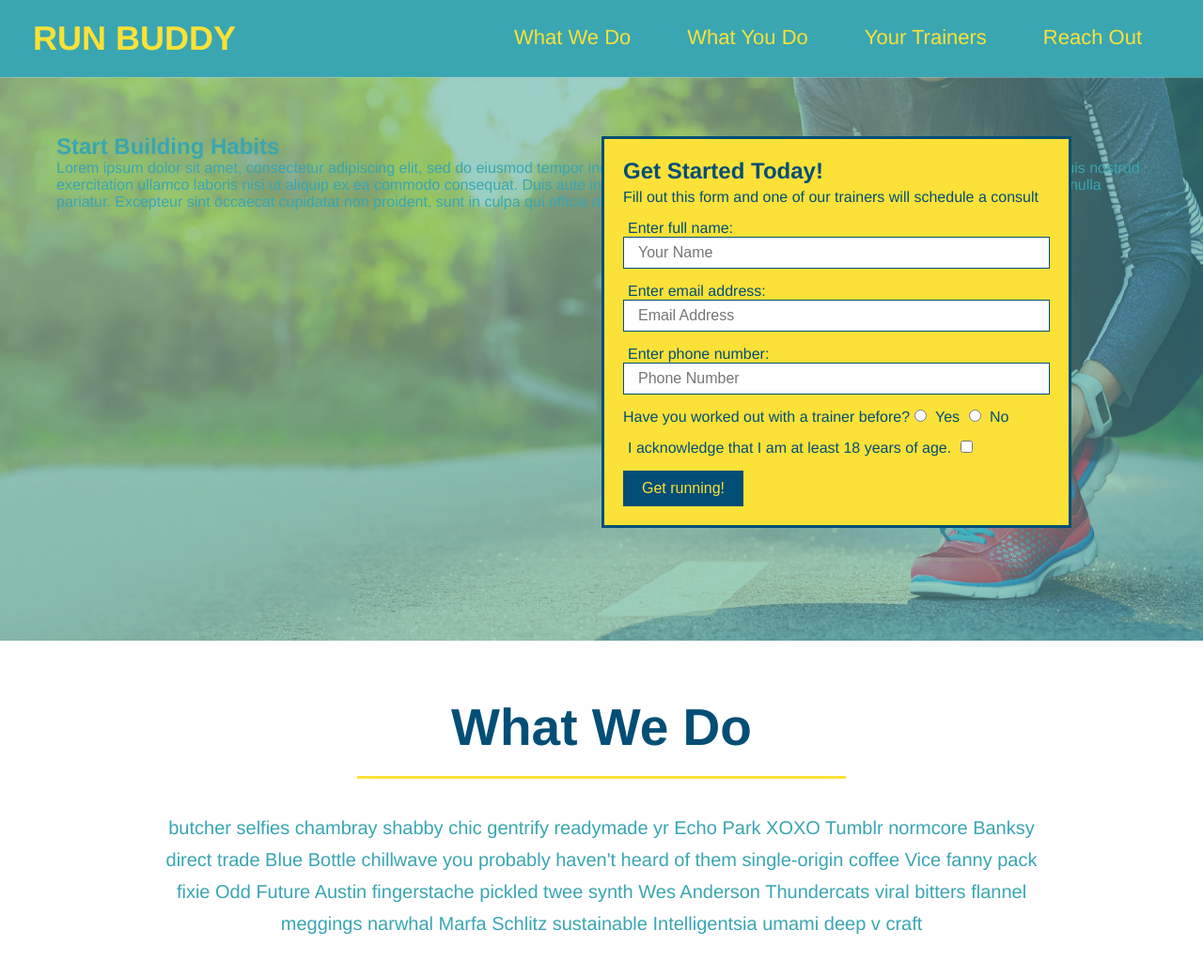
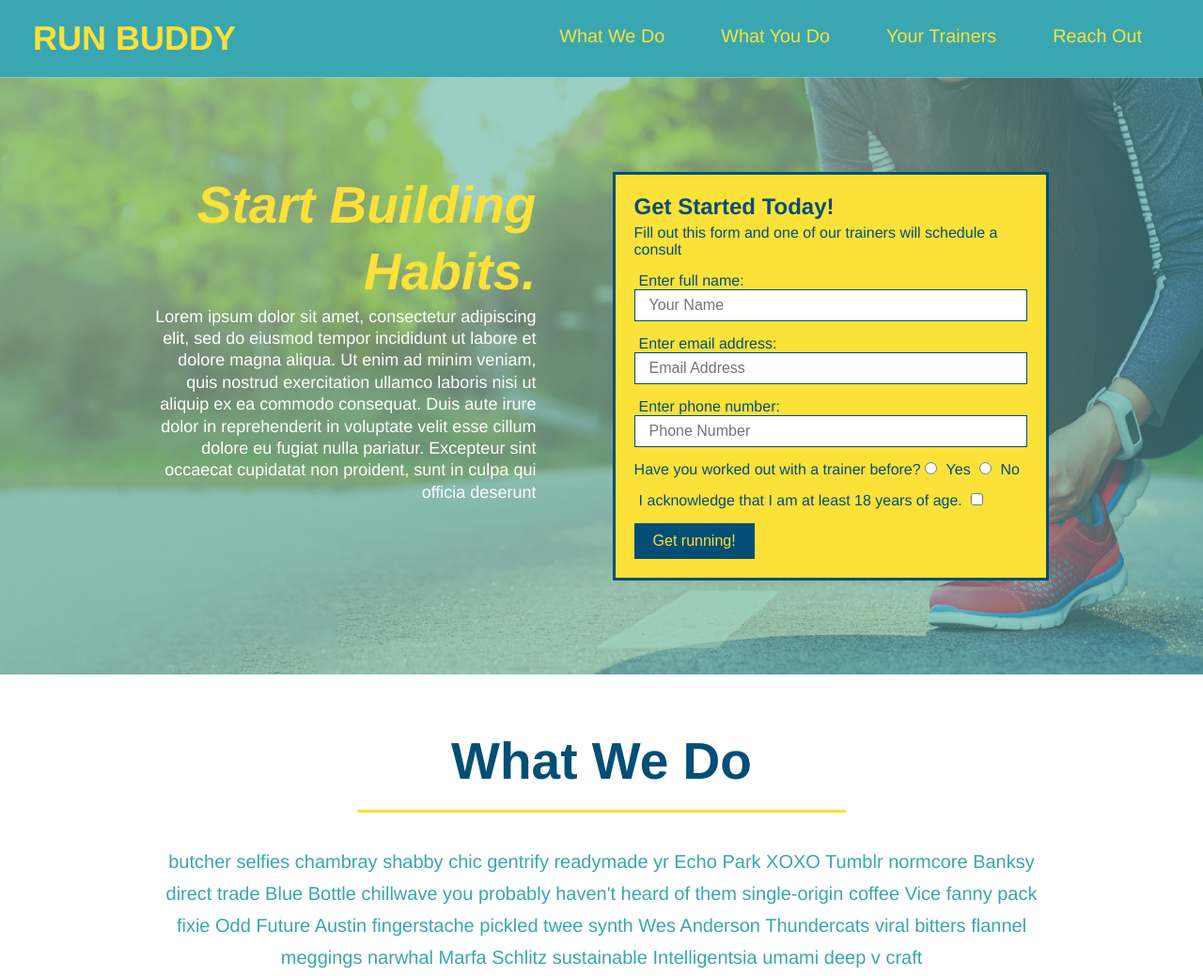
Before and after one commit to Collin-W/run-buddy, a plain HTML site: page index.html in a window 1280 px wide. Shown: the top 1039 px of the page at 94% size. Drawn offline with Linux system fonts and the light colour scheme.

Commit message:
add flexbox to hero

```diff
--- a/assets/css/style.css
+++ b/assets/css/style.css
@@ -44,21 +44,21 @@
 header nav ul li a {
     margin: 0 30px;
     font-weight: lighter;
-    font-size: 22px;
+    font-size: 1.55vw;
 }
 footer {
+    justify-content: space-between;
+    flex-wrap: wrap;
     background: #fce138;
     width: 100%;
     padding: 40px 35px;
 }
 footer h2 {
-    display: inline;
     color: #024e76;
     font-size: 30px;
     margin: 0;
 }
 footer div {
-    float: right;
     line-height: 1.5;
     text-align: right;
 }
@@ -73,23 +73,23 @@
 /*hero style start*/
 .hero {
     background-image: url("../images/hero-bg.jpg");
-    height: 600px;
     background-size: cover;
     background-position: center;
-    position: relative;
+    display: flex;
+    justify-content: center;
+    flex-wrap: wrap;
+
 }
 /*hero end*/
 
-/* hero from*/
+/* hero form*/
 .hero-form {
+width: 40%;
+margin: 3.5%;
 background-color: #fce138;
 color: #024e76;
 padding: 20px;
-width: 500px;
 border: solid 3px #024e76;
-position: absolute;
-bottom: 120px;
-right: 140px;
 }
 
 .hero-form h3 {
@@ -117,6 +117,19 @@
     border: none;
     padding: 10px 20px;
     font-size: 16px;
+}
+.hero-cta {
+width: 35%;
+text-align: right;
+margin: 3.5%;
+color: #fff;
+font-size: 18px;
+line-height: 1.3;
+}
+.hero-cta h2 {
+    font-style: italic;
+    font-size: 55px;
+    color: #fce138;
 }
 /* hero form end*/
 
--- a/index.html
+++ b/index.html
@@ -35,7 +35,7 @@
 <!-- sign up form  -->
 <section class="hero">
     <article class="hero-cta">
-        <h2>Start Building Habits</h2>
+        <h2>Start Building Habits.</h2>
         <p>Lorem ipsum dolor sit amet, consectetur adipiscing elit, sed do eiusmod tempor incididunt ut labore et dolore magna aliqua. Ut enim ad minim veniam, quis nostrud exercitation ullamco laboris nisi ut aliquip ex ea commodo consequat. Duis aute irure dolor in reprehenderit in voluptate velit esse cillum dolore eu fugiat nulla pariatur. Excepteur sint occaecat cupidatat non proident, sunt in culpa qui officia deserunt</p>
     </article>
 <div class="hero-form">
```
